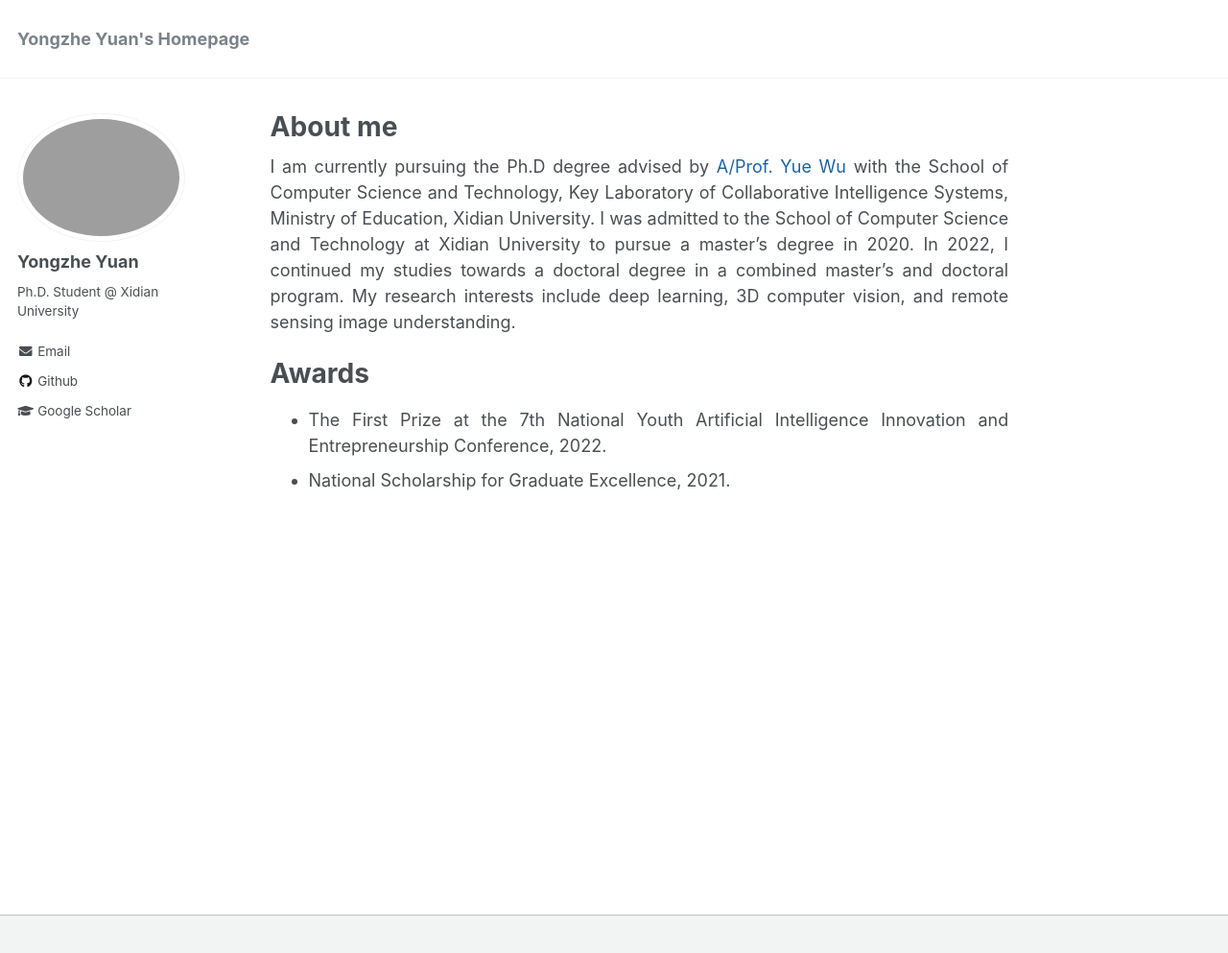
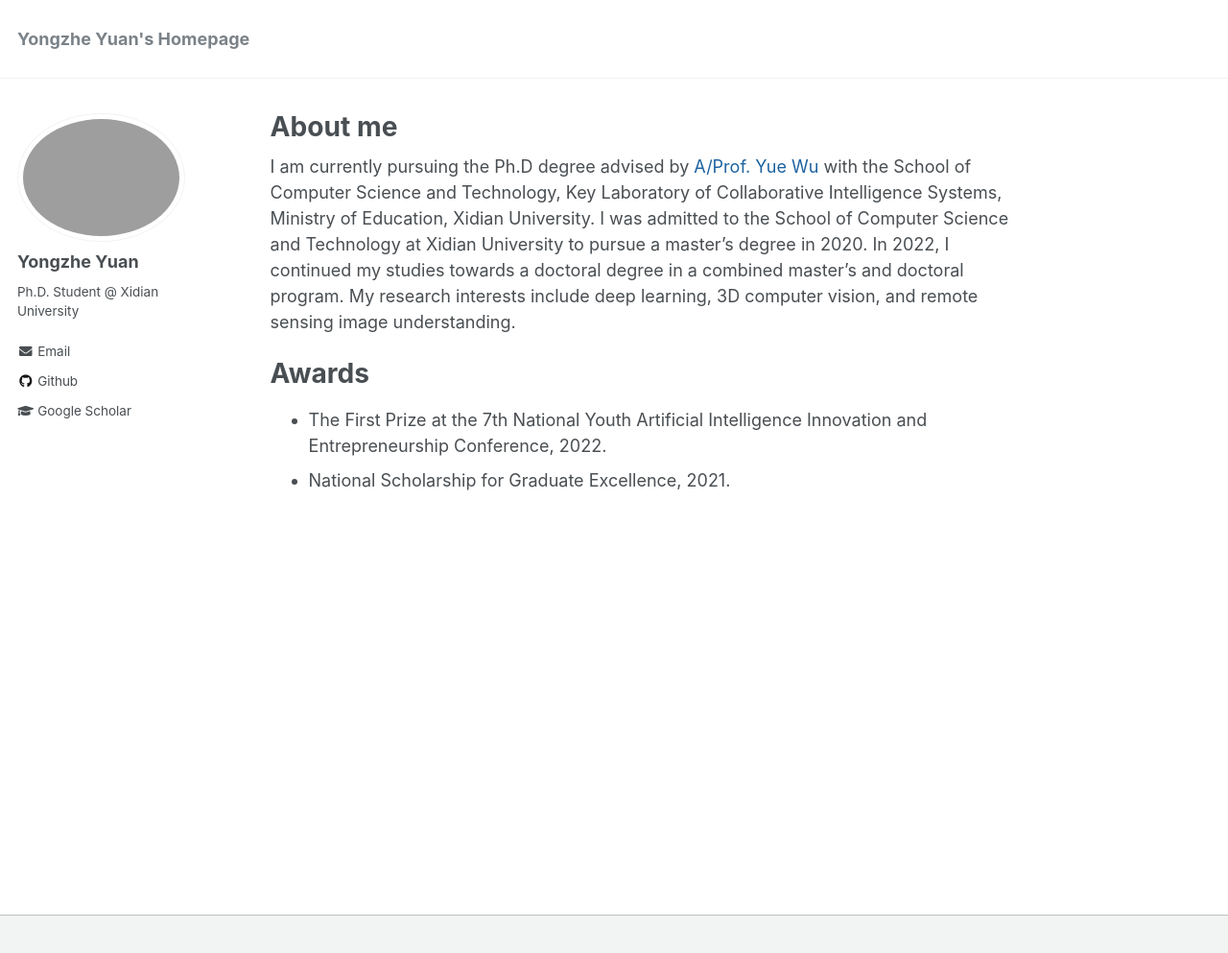
Before and after one commit to YYZMARS/YYZMARS.github.io, a Jekyll site: the page built from _pages/home.md, in a window 1280 px wide and 1026 px high. Shown: the top 993 px of the window at 96% size. Built offline with Jekyll 4.4.1, drawn with Linux system fonts in a browser that asks for light colours; a script that is not in the unit is left out.

Commit message:
Update _page.scss

```diff
--- a/_sass/_page.scss
+++ b/_sass/_page.scss
@@ -49,7 +49,7 @@
 }
 
 .page__content {
-  text-align: justify;
+  text-align: justify-all;
   h2 {
     padding-bottom: 0.5em;
     border-bottom: 1px solid $border-color;
@@ -57,7 +57,6 @@
 
   p, li, dl {
     font-size: 1em;
-    text-align: justify;
   }
 
   /* paragraph indents */
```
